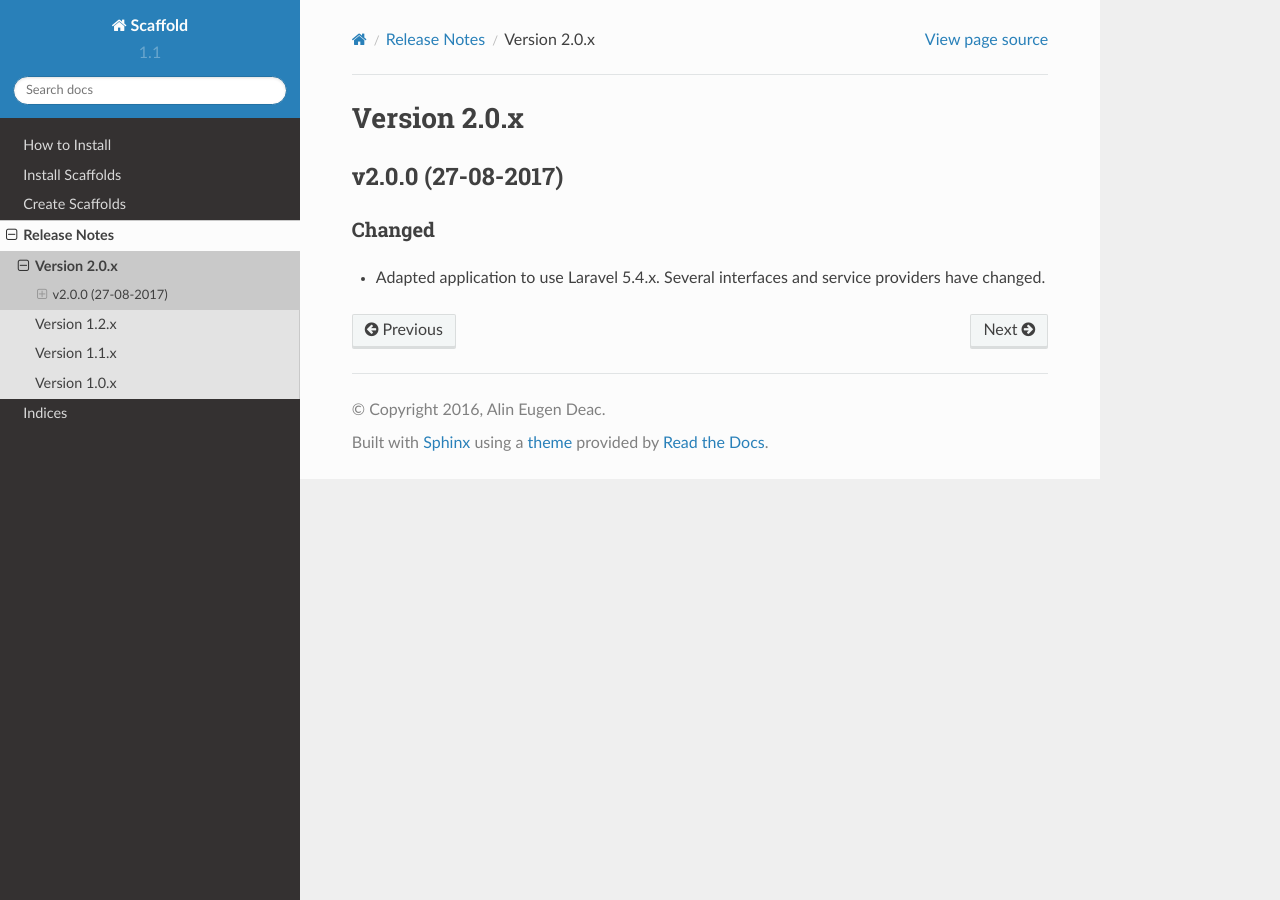
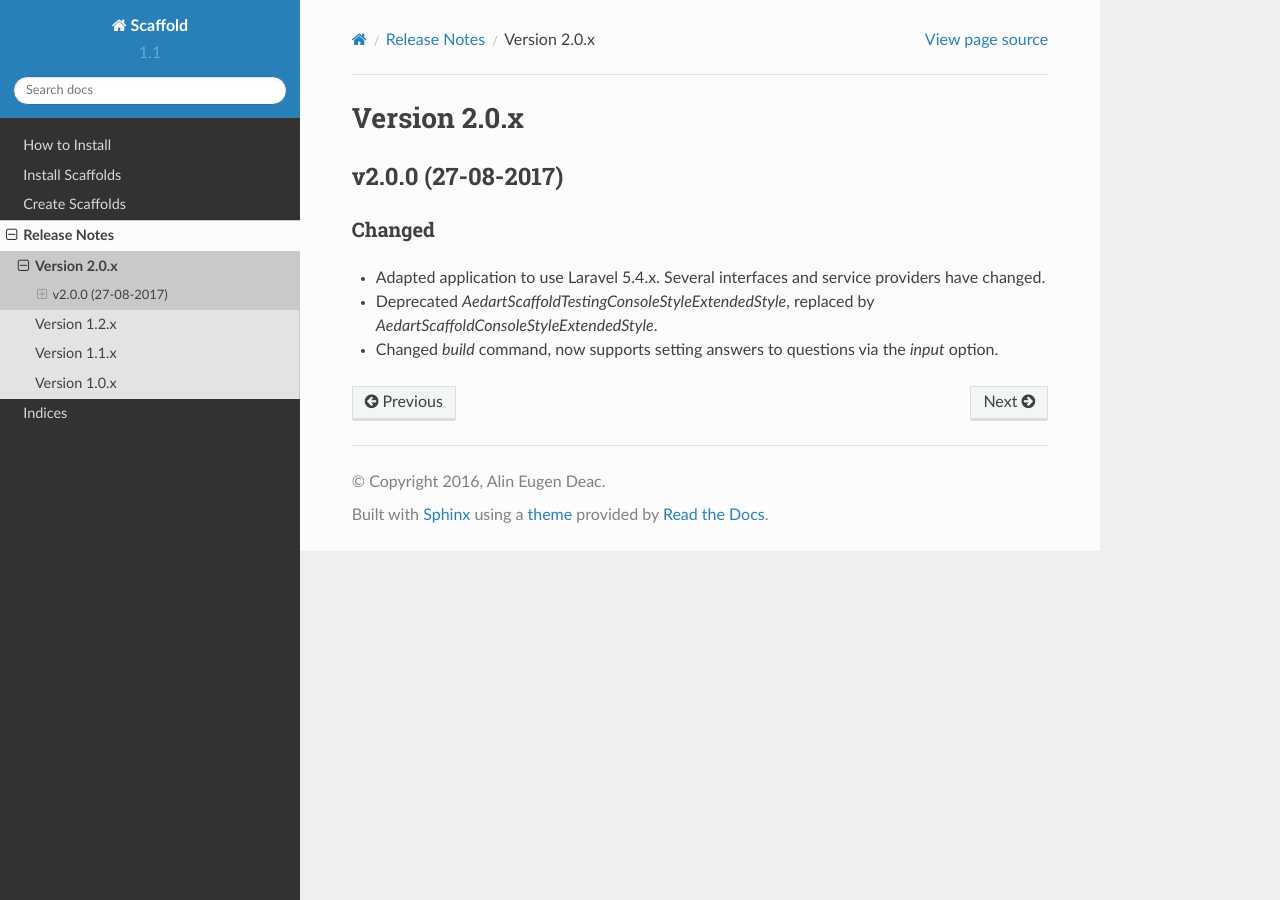
Before and after one commit to aedart/scaffold, a Sphinx documentation site: the page built from docs/source/release_notes/version-2.0.rst, in a window 1280 px wide. Built offline with Sphinx 7.4.7 and the Read the Docs theme 2.0.0, drawn with Linux system fonts in a browser that asks for light colours.

Commit message:
Change docs, add release notes

```diff
--- a/docs/source/release_notes/version-2.0.rst
+++ b/docs/source/release_notes/version-2.0.rst
@@ -7,3 +7,5 @@ v2.0.0 (27-08-2017)
 Changed
 -------
 * Adapted application to use Laravel 5.4.x. Several interfaces and service providers have changed.
+* Deprecated `\Aedart\Scaffold\Testing\Console\Style\ExtendedStyle`, replaced by `\Aedart\Scaffold\Console\Style\ExtendedStyle`.
+* Changed `build` command, now supports setting answers to questions via the `input` option.
```
